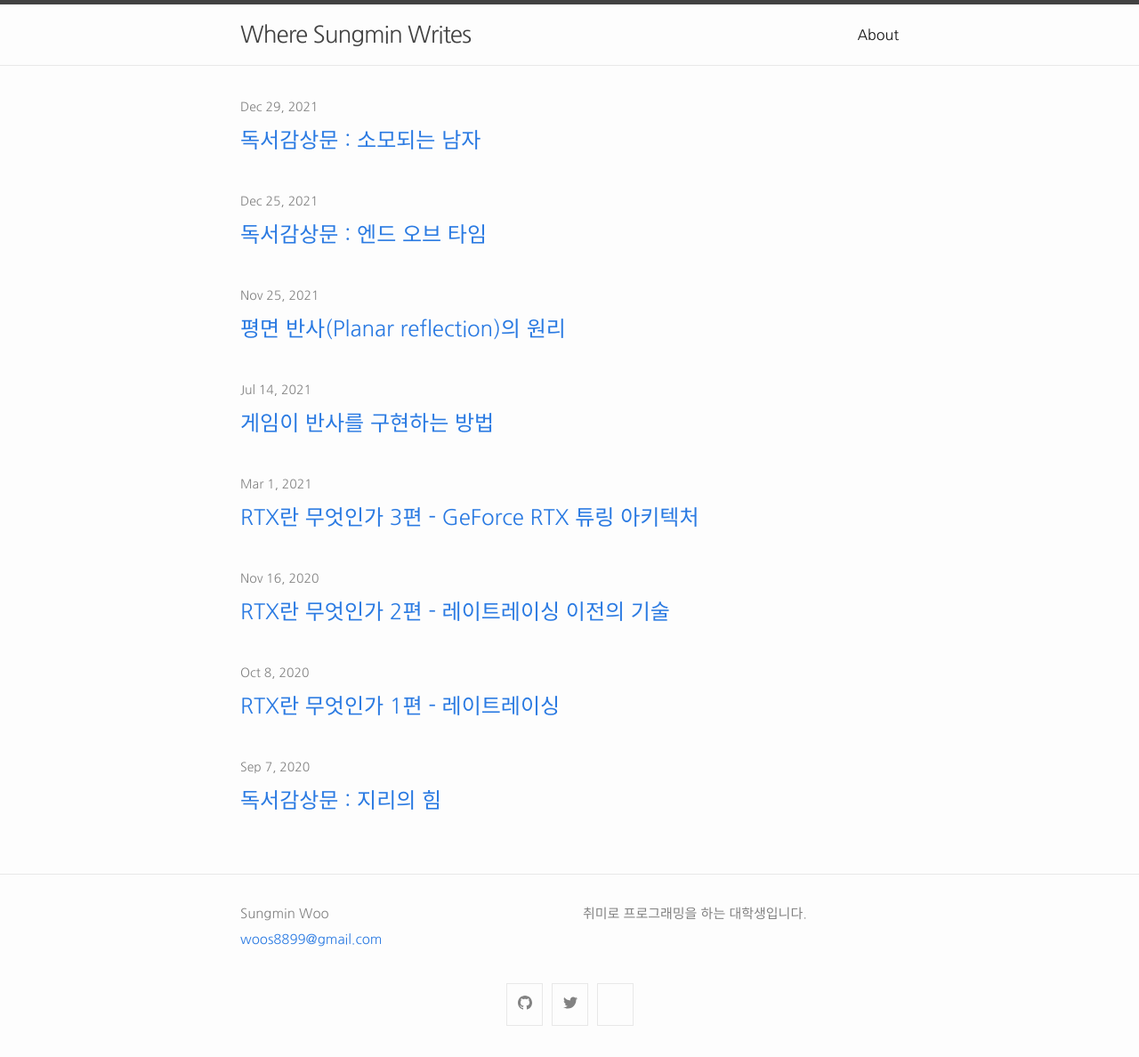
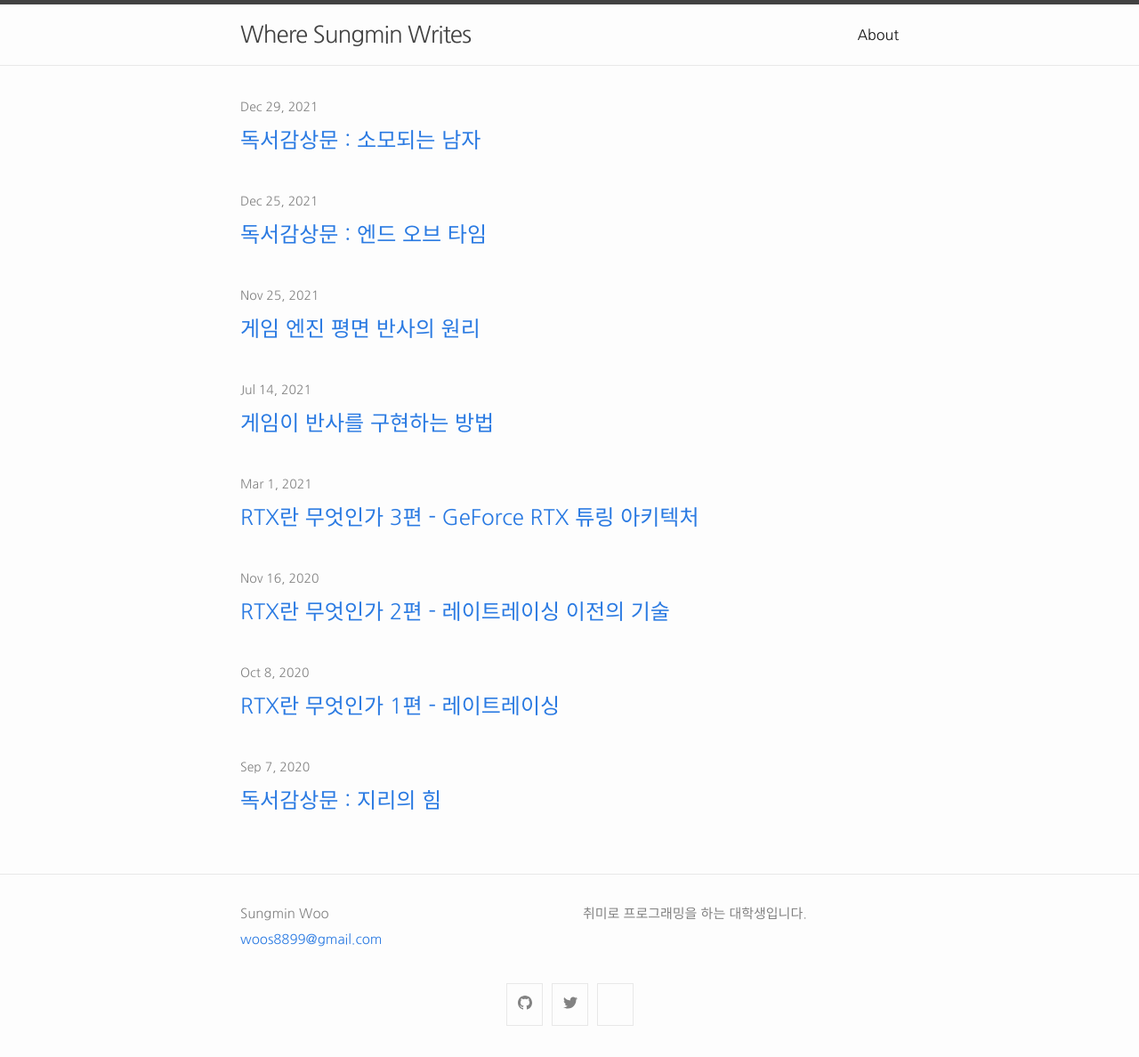
Before and after one commit to SausageTaste/SausageTaste.github.io, a Jekyll site: the page built from index.md, in a window 1280 px wide. Shown: the whole page at 89% size. Built offline with Jekyll 4.4.1, drawn with Linux system fonts in a browser that asks for light colours.

Commit message:
Update 2021-11-25-planar_reflection.md

```diff
--- a/_posts/2021-11-25-planar_reflection.md
+++ b/_posts/2021-11-25-planar_reflection.md
@@ -1,6 +1,6 @@
 ---
 layout: post
-title:  "평면 반사(Planar reflection)의 원리"
+title:  "게임 엔진 평면 반사의 원리"
 comments: true
 use_math: true
 ---
```
